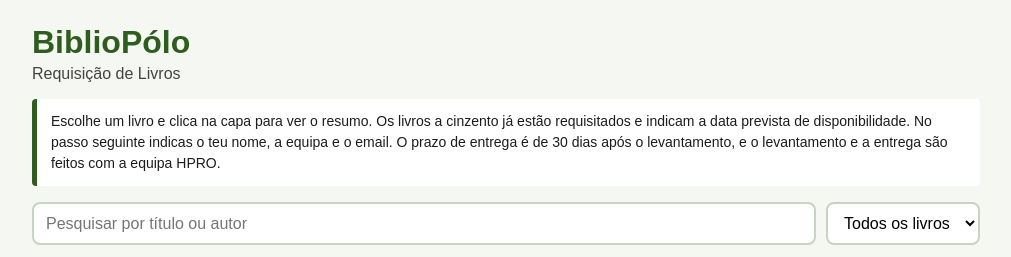
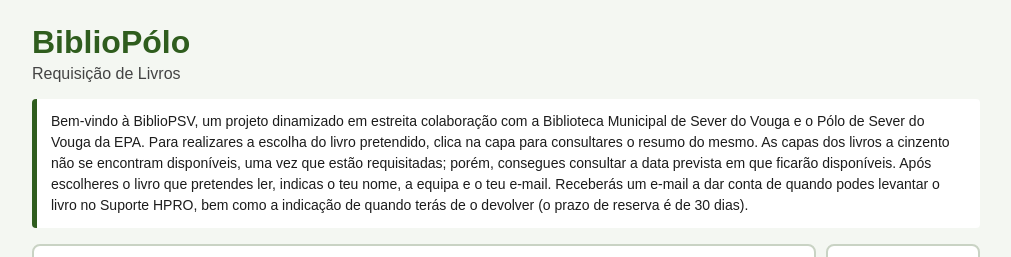
Before and after one commit to EPAPSV/PSV, a plain HTML site: page Biblioteca/index.html in a window 1280 px wide. Shown: the top 257 px of the page, without its empty margins (134-1145 px from the left). Drawn offline with Linux system fonts and the light colour scheme.

Commit message:
Update welcome message and instNovo texto de boas-vindas da BiblioPSVructions in index.html

```diff
--- a/Biblioteca/index.html
+++ b/Biblioteca/index.html
@@ -49,9 +49,9 @@
   <h1>BiblioPólo</h1>
   <p class="sub">Requisição de Livros</p>
   <div class="info">
-    Escolhe um livro e clica na capa para ver o resumo. Os livros a cinzento já estão requisitados e indicam a data prevista de disponibilidade.
-    No passo seguinte indicas o teu nome, a equipa e o email. O prazo de entrega é de 30 dias após o levantamento,
-    e o levantamento e a entrega são feitos com a equipa HPRO.
+    Bem-vindo à BiblioPSV, um projeto dinamizado em estreita colaboração com a Biblioteca Municipal de Sever do Vouga e o Pólo de Sever do Vouga da EPA.
+    Para realizares a escolha do livro pretendido, clica na capa para consultares o resumo do mesmo. As capas dos livros a cinzento não se encontram disponíveis, uma vez que estão requisitadas; porém, consegues consultar a data prevista em que ficarão disponíveis.
+    Após escolheres o livro que pretendes ler, indicas o teu nome, a equipa e o teu e-mail. Receberás um e-mail a dar conta de quando podes levantar o livro no Suporte HPRO, bem como a indicação de quando terás de o devolver (o prazo de reserva é de 30 dias).
   </div>
 
   <div class="barra">
```
